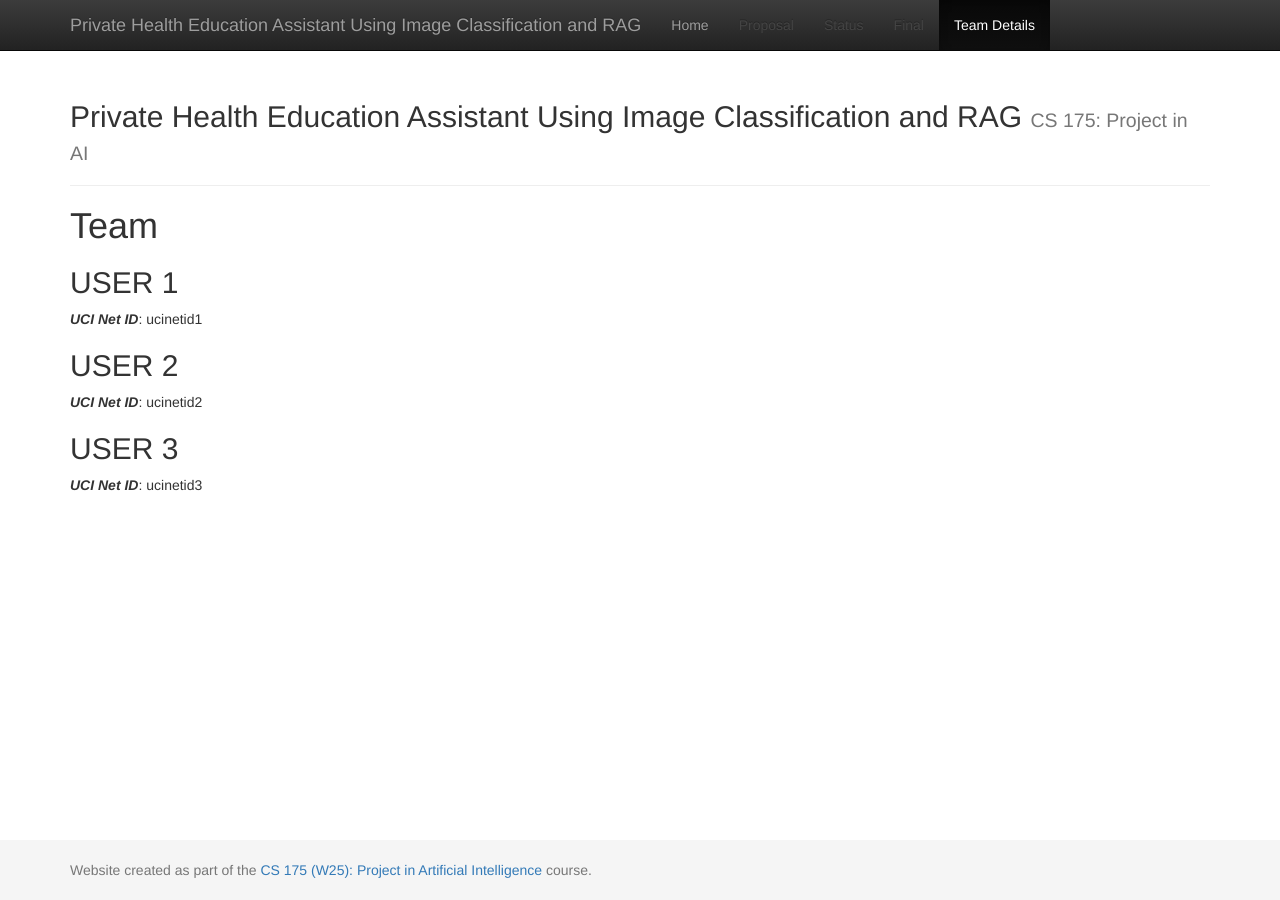
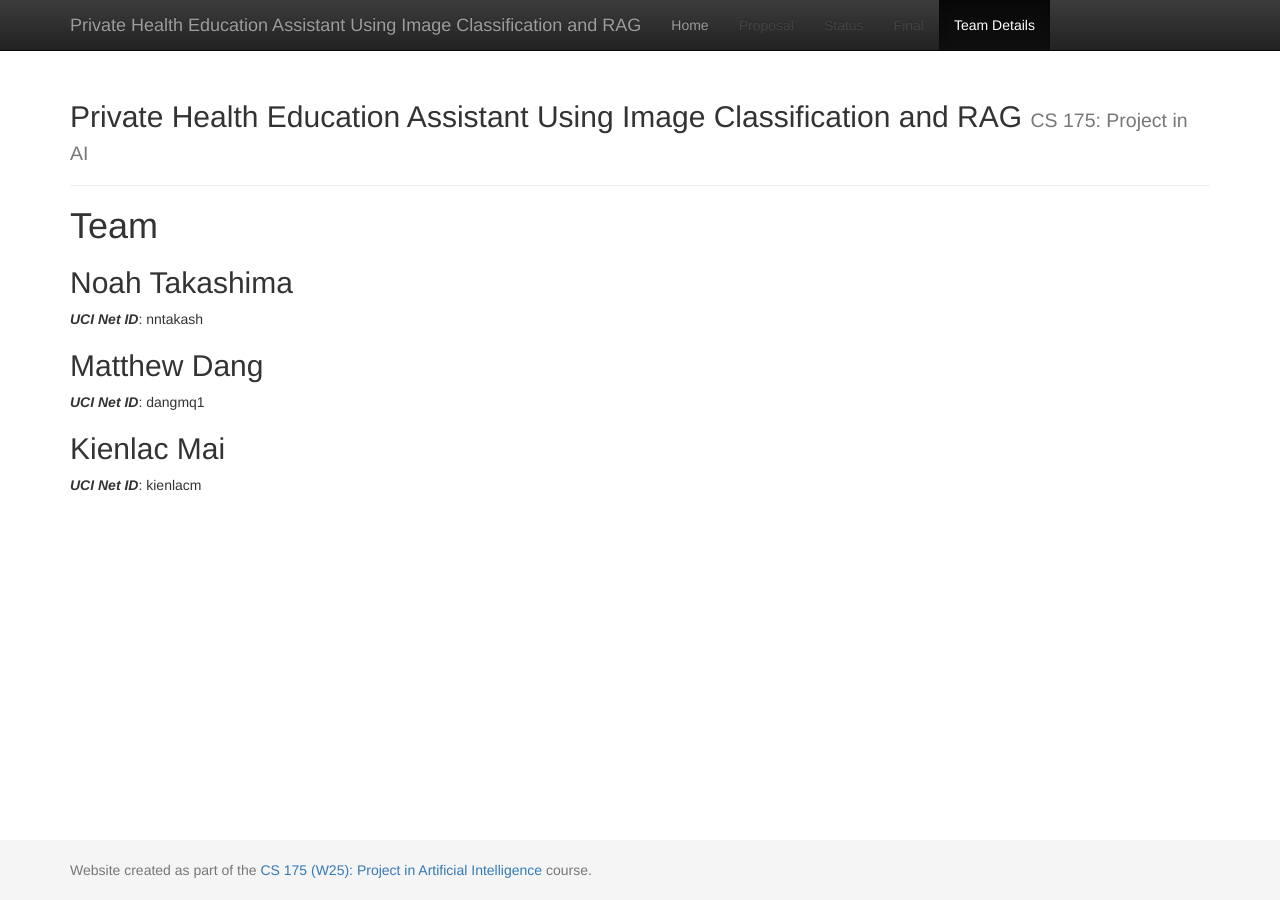
Before and after one commit to KUMUNoah/Group30-CoolProject, a Jekyll site: the page built from docs/team.md, in a window 1280 px wide. Built offline with Jekyll 4.4.1, drawn with Linux system fonts in a browser that asks for light colours.

Commit message:
Add names to team.md

```diff
--- a/docs/team.md
+++ b/docs/team.md
@@ -6,11 +6,11 @@ title:  Team
 # {{ page.title }}
 
 
-## USER 1
-***UCI Net ID***: ucinetid1
+## Noah Takashima
+***UCI Net ID***: nntakash
 
-## USER 2
-***UCI Net ID***: ucinetid2
+## Matthew Dang
+***UCI Net ID***: dangmq1
 
-## USER 3
-***UCI Net ID***: ucinetid3
+## Kienlac Mai
+***UCI Net ID***: kienlacm
```
